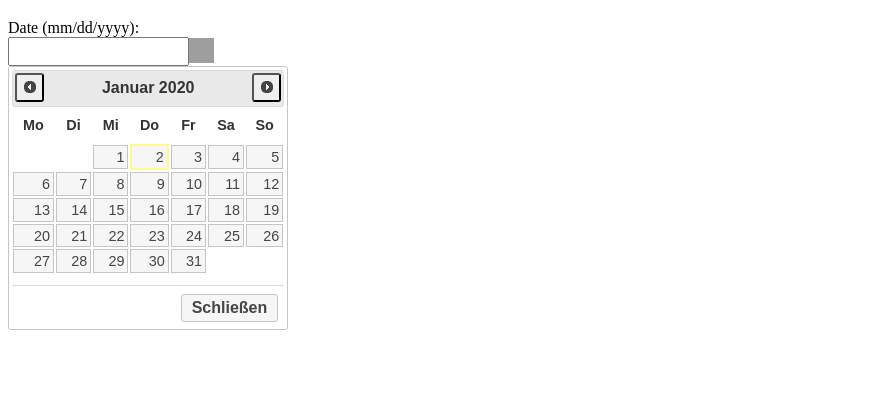
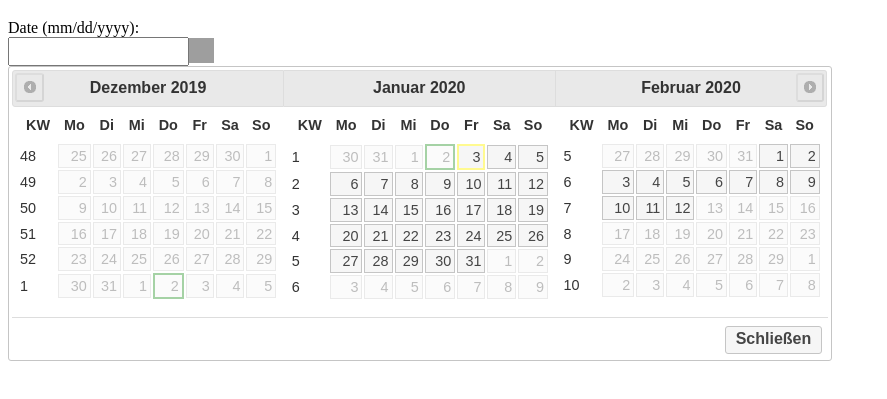
Before and after one commit to vonBrax/datepicker, a website built with Parcel: page index.html in a window 1280 px wide. Both pictures are taken after a click on the button 201 px from the left and 112 px from the top of the page. Shown: the part 61-460 px from the top of the page, without its empty margins (0-887 px from the left). Built offline with nearby package versions, Linux system fonts and the light colour scheme; grey boxes are pictures that could not be loaded.

Commit message:
refactor: test initialization options and fix bugs

```diff
--- a/index.html
+++ b/index.html
@@ -10,6 +10,8 @@
   <h1>Welcome to the datepicker</h1>
   <label id="datepickerLabel" for="datepicker">Date (mm/dd/yyyy):</label><br>
   <input type="text" id="datepicker">
+  <input type="hidden" id="datepickerclone">
+  <!-- <div id="datepicker"></div> -->
   <script src="src/main.js"></script>
 </body>
 </html>
--- a/src/datepicker.js
+++ b/src/datepicker.js
@@ -262,6 +262,7 @@ function newInst(target, inline) {
     drawYear: 0,
     inline,
     dpDiv: this.dpDiv,
+    global: globalInstance(),
   };
 }
 
@@ -280,6 +281,9 @@ function connectDatepicker(target, inst) {
   target.addEventListener('keyup', this.doKeyUp);
   this.autoSize(inst);
   target.datepicker = inst;
+
+  // Disable autocomplete
+  inst.input.setAttribute('autocomplete', 'off');
 
   // If disabled option is true, disable the datepicker once it has been attached to the input (see ticket #5665)
   if (inst.settings.disabled) {
@@ -1086,9 +1090,10 @@ function doCalendarKeyDown(evt) {
             'button.ui-state-highlight,' +
             'button.ui-state-active,' +
             'button.ui-datepicker-current,' +
-            'button.ui-datepicker-close', // +
-          // '.ui-datepicker-today > .ui-state-default',
+            'button.ui-datepicker-close',
         ),
+      ).filter(
+        el => !el.disabled && !el.classList.contains('.ui-state-disabled'),
       );
 
       const direction = evt.shiftKey ? -1 : 1;
@@ -1246,13 +1251,20 @@ function doKeyPress(event) {
   const chr = String.fromCharCode(
     event.charCode == null ? event.keyCode : event.charCode,
   );
-  return (
+
+  const isValid =
     event.ctrlKey ||
     event.metaKey ||
     chr < ' ' ||
     !chars ||
-    chars.indexOf(chr) > -1
-  );
+    chars.indexOf(chr) > -1;
+
+  if (isValid) {
+    return isValid;
+  }
+
+  event.preventDefault();
+  return false;
 }
 
 /* Extract all possible characters from the date format. */
@@ -1368,9 +1380,9 @@ function autoSize(inst) {
       const dayFormat = dateFormat.match(/DD/) ? 'dayNames' : 'dayNamesShort';
       date.setDate(findMax(this.get(inst, dayFormat)));
     }
-  }
-
-  inst.input.setAttribute('size', this._formatDate(inst, date));
+
+    inst.input.setAttribute('size', this._formatDate(inst, date).length);
+  }
 }
 
 /* Format the given date for display. */
@@ -2048,8 +2060,9 @@ function generateHTML(inst) {
     span.textContent = prevText;
     prevEl.appendChild(span);
   }
-  if (!canAdjustMonth && !hideIfNoPrevNext) {
+  if (!canAdjustPrev && !hideIfNoPrevNext) {
     prevEl.classList.add('ui-state-disabled');
+    prevEl.setAttribute('disabled', '');
   }
 
   // Init a11y changes
@@ -2093,6 +2106,7 @@ function generateHTML(inst) {
 
   if (!canAdjustNext && !hideIfNoPrevNext) {
     nextEl.classList.add('ui-state-disabled');
+    nextEl.setAttribute('disabled', '');
   }
 
   let currentText = this.get(inst, 'currentText');
@@ -2197,7 +2211,7 @@ function generateHTML(inst) {
         `ui-datepicker-header ui-widget-header ui-helper-clearfix ${cornerClass}`,
       );
 
-      if (/all|left/.test(cornerClass) && row === 0) {
+      if (/all|left/.test(cornerClass) && row === 0 && !hideIfNoPrevNext) {
         header.appendChild(isRTL ? nextEl : prevEl);
       }
 
@@ -2213,7 +2227,7 @@ function generateHTML(inst) {
       );
       header.appendChild(monthYearHeader);
 
-      if (/all|right/.test(cornerClass) && row === 0) {
+      if (/all|right/.test(cornerClass) && row === 0 && !hideIfNoPrevNext) {
         header.appendChild(isRTL ? prevEl : nextEl);
       }
 
@@ -2244,9 +2258,9 @@ function generateHTML(inst) {
         span.setAttribute('title', dayNames[day]);
         span.textContent = dayNamesMin[day];
         th.appendChild(span);
-        theadEl.appendChild(th);
-      }
-
+        trEl.appendChild(th);
+      }
+      theadEl.appendChild(trEl);
       tableEl.appendChild(theadEl);
 
       const daysInMonth = this.getDaysInMonth(drawYear, drawMonth);
@@ -2595,6 +2609,24 @@ function getFirstDayOfMonth(year, month) {
   return new Date(year, month, 1).getDay();
 }
 
+/* Set as calculateWeek to determine the week of the year based on the ISO 8601 definition.
+ * @param  date  Date - the date to get the week for
+ * @return  number - the number of the week within the year that contains this date
+ */
+function iso8601Week(date) {
+  const checkDate = new Date(date.getTime());
+
+  // Find Thursday of this week starting on Monday
+  checkDate.setDate(checkDate.getDate() + 4 - (checkDate.getDay() || 7));
+
+  const time = checkDate.getTime();
+  // Compare with Jan 1
+  checkDate.setMonth(0);
+  checkDate.setDate(1);
+
+  return Math.floor(Math.round((time - checkDate) / 86400000) / 7) + 1;
+}
+
 /* Adjust one of the date sub-fields. */
 function adjustDate(id, offset, period, preserveDatepickerHTML = false) {
   const target = typeof id === 'string' ? document.querySelector(id) : id;
@@ -2742,11 +2774,12 @@ function selectDate(id, dateStr) {
 
 /* Update any alternate field to synchronise with the main field. */
 function updateAlternate(inst) {
-  const altField = this.get(inst, 'altField');
-
-  if (!altField) {
+  const altFieldSelector = this.get(inst, 'altField');
+
+  if (!altFieldSelector) {
     return;
   }
+  const altField = document.querySelector(altFieldSelector);
   // Update alternate field too
   const altFormat = this.get(inst, 'altFormat') || this.get(inst, 'dateFormat');
   const date = this.getDate(inst);
@@ -2928,14 +2961,14 @@ function optionDatepicker(target, name, value) {
       settings.dateFormat !== undefined &&
       settings.minDate === undefined
     ) {
-      inst.settings.minDate = this.formatDate(inst, minDate);
+      inst.settings.minDate = this._formatDate(inst, minDate);
     }
     if (
       maxDate !== null &&
       settings.dateFormat !== undefined &&
       settings.maxDate === undefined
     ) {
-      inst.settings.maxDate = this.formatDate(inst, maxDate);
+      inst.settings.maxDate = this._formatDate(inst, maxDate);
     }
 
     if ('disabled' in settings) {
@@ -3067,6 +3100,7 @@ proto.canAdjustMonth = canAdjustMonth;
 proto.isInRange = isInRange;
 proto.generateMonthYearHeader = generateMonthYearHeader;
 proto.getFirstDayOfMonth = getFirstDayOfMonth;
+proto.iso8601Week = iso8601Week;
 proto.adjustDate = adjustDate;
 proto.getInst = getInst;
 proto.isDisabledDatepicker = isDisabledDatepicker;
@@ -3089,7 +3123,7 @@ proto.destroyDatepicker = destroyDatepicker;
 proto.delegateClicks = delegateClicks;
 /**
  * @todo:
- * add Missing functions:
+ * add Missing functions if necessary:
  * - dialogDatepicker
  * - refreshDatepicker
  * - setDateDatepicker
@@ -3162,11 +3196,11 @@ const globalInst = new DatePicker();
 globalInst.initialized = false;
 globalInst.uuid = new Date().getTime();
 globalInst.version = '@VERSION';
-window.__quno__ = window.__quno__ || {};
-window.__quno__.datepicker = globalInst;
-
+
+// Arbitrarially storing the singleton in window.__datepicker__
+window.__datepicker__ = globalInst;
 function globalInstance() {
-  return window.__quno__.datepicker;
+  return window.__datepicker__;
 }
 
 export { datepicker };
--- a/src/main.js
+++ b/src/main.js
@@ -7,14 +7,27 @@ const options = {
   buttonText: 'Calendar View',
   showButtonPanel: true,
   buttonPanelOptions: {
-    today: false,
+    today: true,
     close: true,
   },
+  gotoCurrent: true,
   closeText: 'Close',
   prevText: 'Previous Month',
   nextText: 'Next Month',
   changeMonth: false,
   changeYear: false,
+  showOtherMonths: true,
+  selectOtherMonths: false,
+  showWeek: true,
+  numberOfMonths: 3,
+  showCurrentAtPos: 1,
+  minDate: 1,
+  maxDate: '+1M +10D',
+  hideIfNoPrevNext: false,
+  altField: '#datepickerclone',
+  altFormat: 'yy-mm-dd',
+  constrainInput: true,
+  disabled: false,
 };
 
 const de = {
@@ -69,8 +82,11 @@ const de = {
   yearSuffix: '',
 };
 
-datepicker('#datepicker', options);
-const dp = window.__quno__.datepicker;
-dp.regional.de = de;
-dp.setDefaults(dp.regional.de);
-datepicker('#datepicker', 'option', dp.regional.de);
+// const dp = window.__quno__.datepicker;
+const dp = datepicker('#datepicker', options);
+// dp.regional.de = de;
+dp.global.regional.de = de;
+// dp.setDefaults(dp.regional.de);
+dp.global.setDefaults(dp.global.regional.de);
+// datepicker('#datepicker', 'option', dp.regional.de);
+datepicker('#datepicker', 'option', dp.global.regional.de);
```
